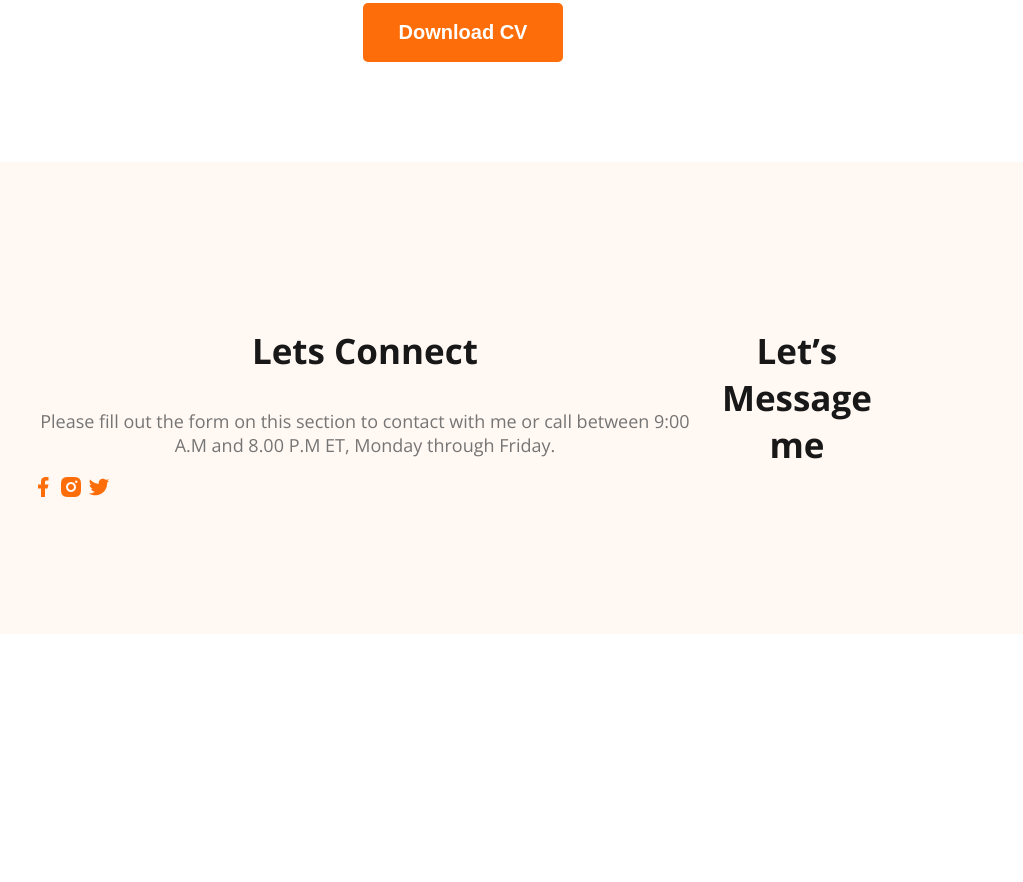
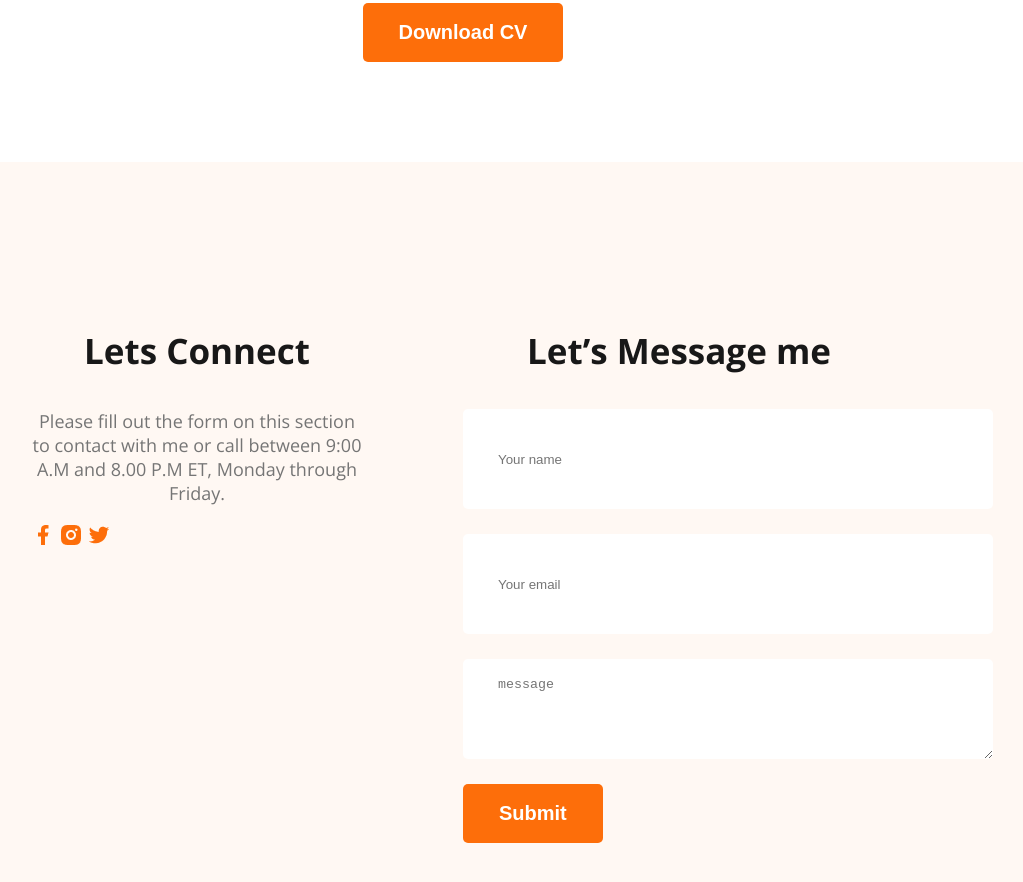
Before and after one commit to NhsTarek/web-developer-portfolio, a plain HTML site: page index.html in a window 1280 px wide. Shown: the part 3137-4019 px from the top of the page, without its empty margins (177-1200 px from the left). Before the commit the page ends 3779 px from the top, so only its background shows below. Drawn offline with nearby package versions, Linux system fonts and the light colour scheme.

Commit message:
project finilized

```diff
--- a/index.html
+++ b/index.html
@@ -167,6 +167,12 @@
         </div>
         <div class="footer-column">
             <h3 class="section-tittle">Let’s Message me</h3>
+            <form class="contact">
+              <input type="text" placeholder="Your name">
+              <input type="email" placeholder="Your email">
+              <textarea name="message" id="" cols="30" rows="10" placeholder="message"></textarea>
+              <input class="primary-btn" type="submit">
+            </form>
 
         </div>
 
--- a/styles/portfolio.css
+++ b/styles/portfolio.css
@@ -200,8 +200,25 @@ skill {
 
 footer{
     display: flex;
+    gap: 100px;
     background: #FFF8F3;
     margin-top: 100px;
     padding: 130px 200px;
 
 }
+.footer-column{
+    width: 50%;
+}
+.contact input[type="text"], .contact input[type="email"] , textarea {
+    display: block;
+    margin-bottom: 25px;
+    padding: 18px 35px;
+    color:#757575;
+    border-radius: 5px;
+    background:#FFF;
+    border: 0;
+    width: 460px;
+    height: 64px;
+
+
+}
```
